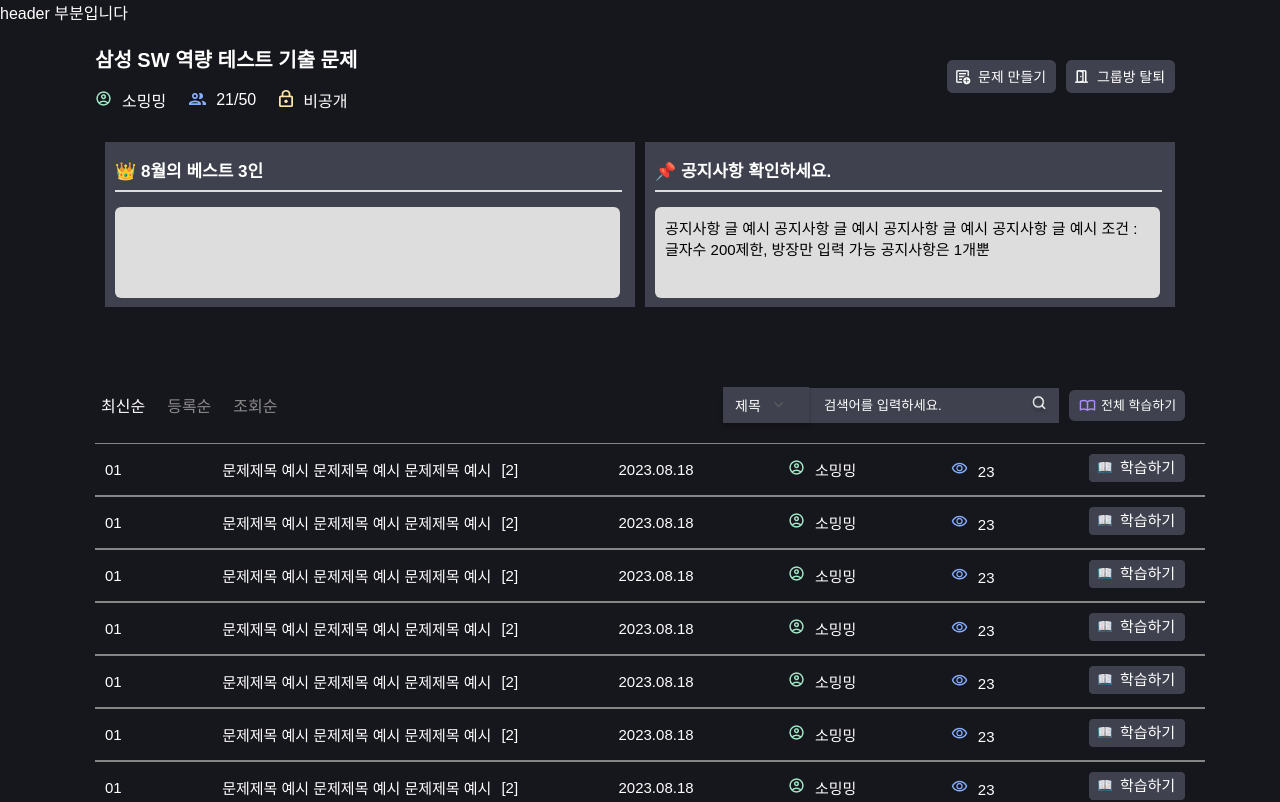
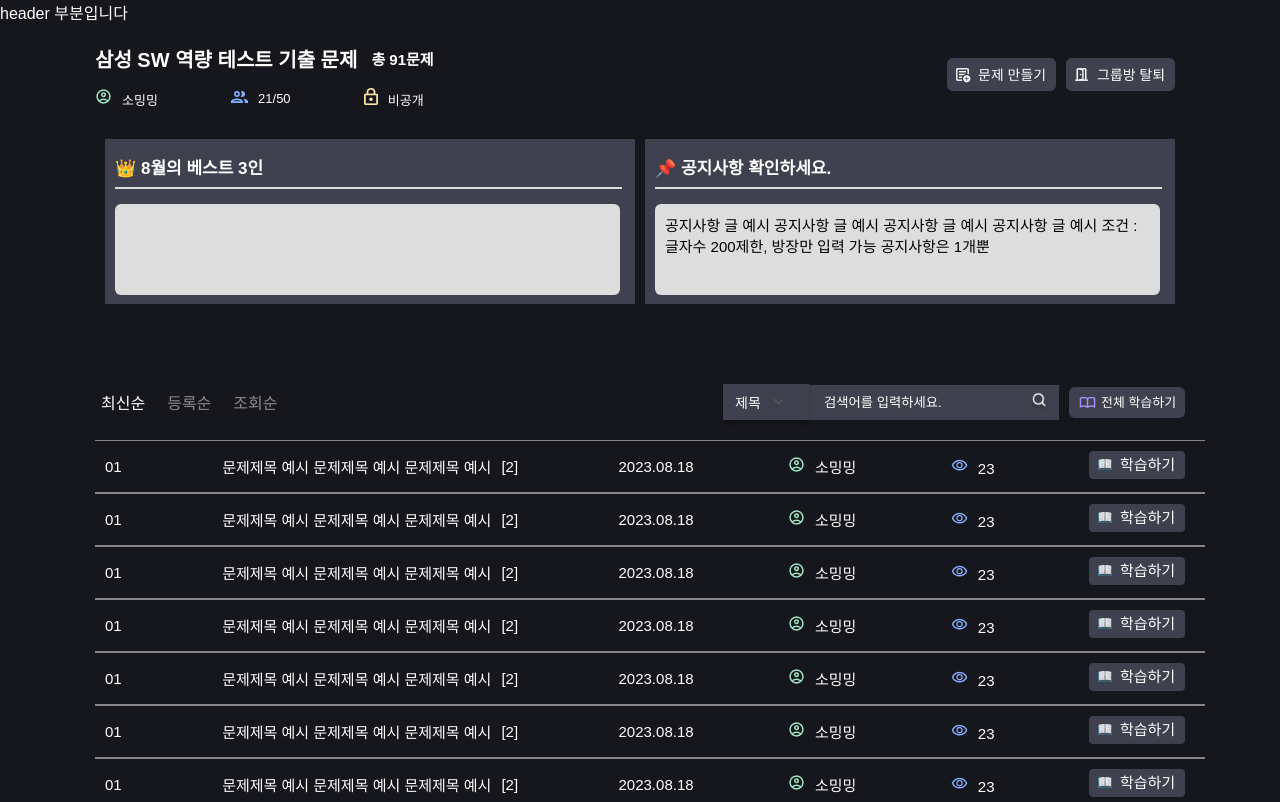
Before and after one commit to QuizUpWebProject/front, a React (Create React App) app: page /study/1 in a window 1280 px wide. Shown: the top 802 px of the page. Built offline with nearby package versions, Linux system fonts and the light colour scheme.

Commit message:
design: 총 문제수 추가 #16

```diff
--- a/src/pages/StudyRoom.jsx
+++ b/src/pages/StudyRoom.jsx
@@ -11,7 +11,9 @@
     <Wrapper>
       <TopSection>
         <div>
-          <TopTitle>삼성 SW 역량 테스트 기출 문제</TopTitle>
+          <TopTitle>
+            삼성 SW 역량 테스트 기출 문제 <Works>총 91문제</Works>
+          </TopTitle>
           <TopContent>
             <div>
               <Icon src={UserIcon} alt="작성자" />
@@ -70,6 +72,14 @@
 const TopTitle = styled.div`
   font-size: 20px;
   font-weight: 600;
+  display: flex;
+  align-items: center;
+  justify-content: space-between;
+`;
+
+const Works = styled.div`
+  font-size: 15px;
+  margin-left: 14px;
 `;
 
 const Icon = styled.img`
@@ -90,6 +100,7 @@
   align-items: center;
   margin-right: 10px;
   margin-top: 15px;
+  font-size: 13px;
 `;
 
 const StudySection = styled.div`
```
